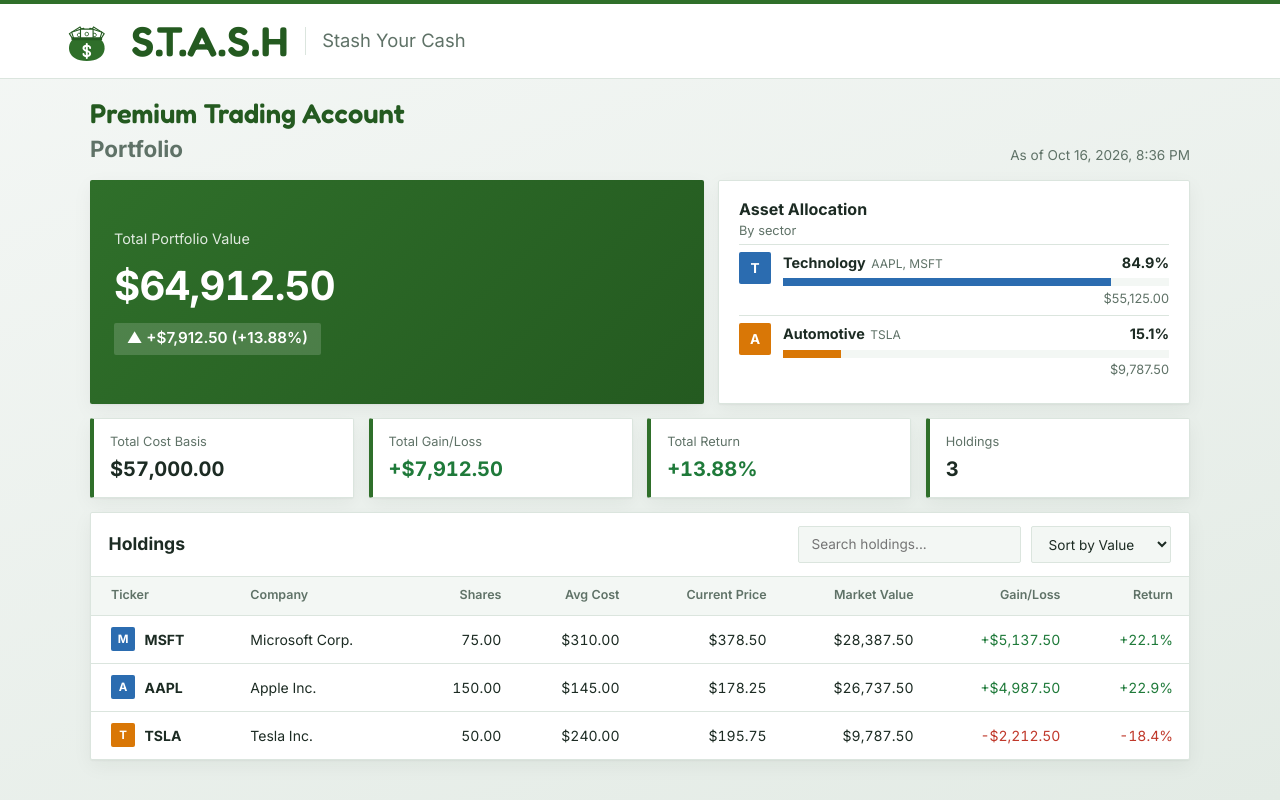
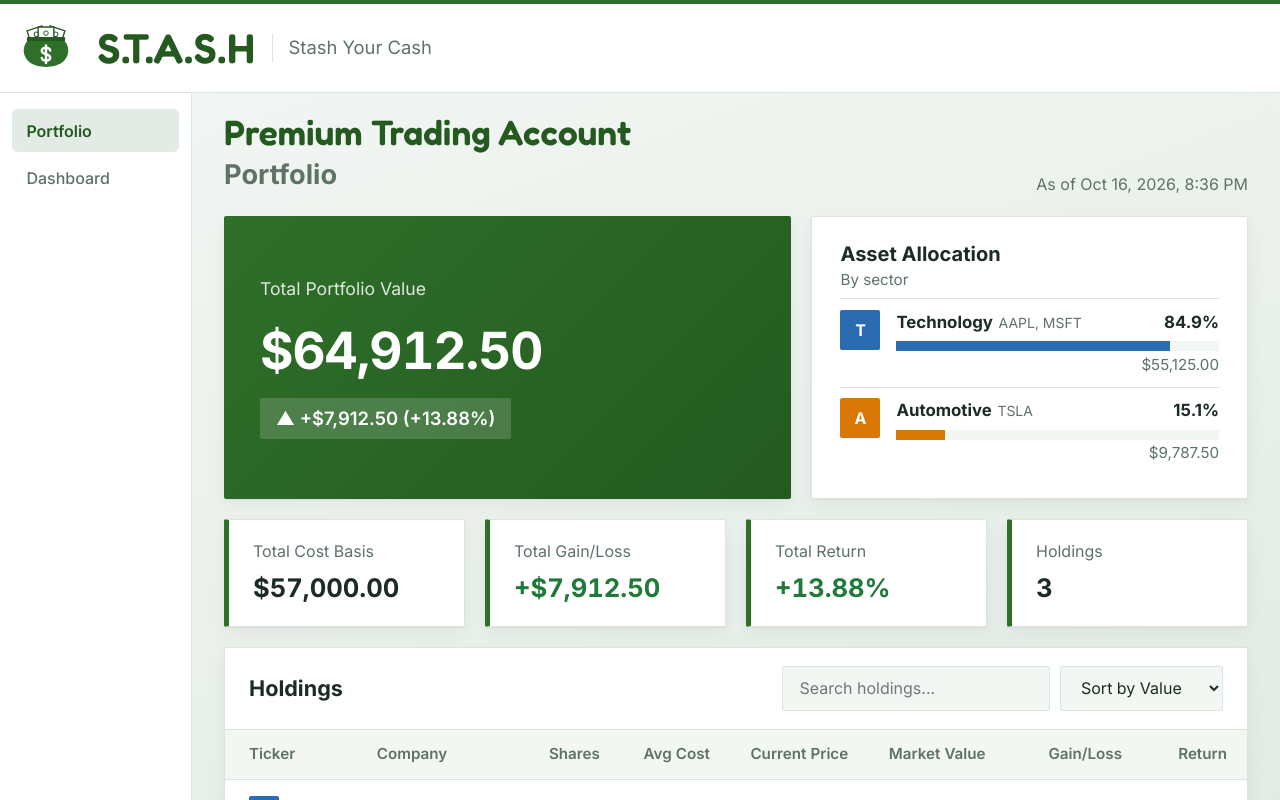
Before and after one commit to ahmedleap/agents-frontend, an Angular app: page /portfolio in a window 1280 px wide. Built offline with nearby package versions, Linux system fonts and the light colour scheme.

Commit message:
left dashboard bar

```diff
--- a/src/app/app.component.html
+++ b/src/app/app.component.html
@@ -3,8 +3,6 @@
     <header class="app-header">
       <svg class="logo" viewBox="0 0 256 256" aria-hidden="true" focusable="false">
         <g fill="#fff" stroke="#245a20" stroke-width="5" stroke-linejoin="round">
-          <g transform="translate(86 100) rotate(-32)"><rect x="-28" y="-22" width="56" height="44"/><circle r="8" fill="none" stroke-width="3.5"/></g>
-          <g transform="translate(170 100) rotate(32)"><rect x="-28" y="-22" width="56" height="44"/><circle r="8" fill="none" stroke-width="3.5"/></g>
           <g transform="translate(94 102) rotate(-18)"><rect x="-28" y="-22" width="56" height="44"/><circle r="8" fill="none" stroke-width="3.5"/></g>
           <g transform="translate(162 102) rotate(18)"><rect x="-28" y="-22" width="56" height="44"/><circle r="8" fill="none" stroke-width="3.5"/></g>
           <g transform="translate(128 98)"><rect x="-28" y="-22" width="56" height="44"/><circle r="8" fill="none" stroke-width="3.5"/></g>
@@ -20,9 +18,17 @@
       <p>{{ subtitle() }}</p>
     </header>
 
-    <main class="app-main">
-      <router-outlet></router-outlet>
-    </main>
+    <div class="app-body">
+      <nav class="app-sidebar" aria-label="Main navigation">
+        @for (item of navItems; track item.path) {
+          <a class="nav-link" [routerLink]="item.path" routerLinkActive="active" ariaCurrentWhenActive="page">{{ item.label }}</a>
+        }
+      </nav>
+
+      <main class="app-main">
+        <router-outlet></router-outlet>
+      </main>
+    </div>
   } @else {
     <div class="loading-state">
       <p>Initializing application...</p>
--- a/src/app/app.component.scss
+++ b/src/app/app.component.scss
@@ -17,16 +17,17 @@
   display: flex;
   align-items: center;
   gap: 1rem;
-  padding: 1rem clamp(1.25rem, 5vw, 4rem);
+  padding: 1rem clamp(1.25rem, 5vw, 4rem) 1rem 1rem;
   background: #fff;
   border-top: 4px solid #2f6f2a;
   border-bottom: 1px solid #dbe5de;
 
   .logo {
     flex: none;
-    width: 3.6rem;
-    height: 3.6rem;
+    width: 4.5rem;
+    height: 4.5rem;
     margin: -0.5rem 0 -0.5rem -0.4rem;
+    transform: translateY(-0.4rem);
   }
 
   h1 {
@@ -45,6 +46,44 @@
     border-left: 1px solid #dbe5de;
     font-size: 1.15rem;
     color: #5f7267;
+  }
+}
+
+.app-body {
+  display: flex;
+  flex: 1;
+  min-height: 0;
+}
+
+.app-sidebar {
+  display: flex;
+  flex-direction: column;
+  flex: none;
+  gap: 0.25rem;
+  width: 12rem;
+  padding: 1rem 0.75rem;
+  background: #fff;
+  border-right: 1px solid #dbe5de;
+
+  .nav-link {
+    padding: 0.6rem 0.9rem;
+    border-radius: 6px;
+    font-size: 1rem;
+    font-weight: 500;
+    color: #5f7267;
+    text-decoration: none;
+    transition: background 0.15s, color 0.15s;
+
+    &:hover {
+      background: #f4f7f5;
+      color: #245a20;
+    }
+
+    &.active {
+      background: #e3ebe5;
+      color: #245a20;
+      font-weight: 600;
+    }
   }
 }
 
@@ -79,5 +118,16 @@
     }
   }
 
+  .app-body { flex-direction: column; }
+
+  .app-sidebar {
+    flex-direction: row;
+    width: auto;
+    padding: 0.5rem 1rem;
+    border-right: 0;
+    border-bottom: 1px solid #dbe5de;
+    overflow-x: auto;
+  }
+
   .app-main { padding: 1rem; }
 }
--- a/src/app/app.component.ts
+++ b/src/app/app.component.ts
@@ -1,5 +1,5 @@
 import { Component, signal } from '@angular/core';
-import { RouterOutlet } from '@angular/router';
+import { RouterLink, RouterLinkActive, RouterOutlet } from '@angular/router';
 import { CommonModule } from '@angular/common';
 
 @Component({
@@ -7,7 +7,7 @@
   templateUrl: './app.component.html',
   styleUrls: ['./app.component.scss'],
   standalone: true,
-  imports: [RouterOutlet, CommonModule],
+  imports: [RouterOutlet, RouterLink, RouterLinkActive, CommonModule],
   host: {
     class: 'app-root'
   }
@@ -16,6 +16,10 @@
   protected readonly title = signal('S.T.A.S.H');
   protected readonly subtitle = signal('Stash Your Cash');
   protected readonly appInitialized = signal(false);
+  protected readonly navItems = [
+    { path: '/portfolio', label: 'Portfolio' },
+    { path: '/dashboard', label: 'Dashboard' }
+  ];
 
   constructor() {
     this.initializeApp();
--- a/src/app/components/portfolio/portfolio.component.scss
+++ b/src/app/components/portfolio/portfolio.component.scss
@@ -18,12 +18,10 @@
 .page {
   flex: 1 0 auto;
   width: 100%;
-  max-width: 1100px;
-  margin: 0 auto;
   padding-bottom: 1.5rem;
   display: grid;
-  align-content: start;
-  gap: 0.9rem;
+  grid-template-rows: auto auto auto 1fr;
+  gap: 1.25rem;
 }
 
 .card {
@@ -44,60 +42,60 @@
 
   h2 {
     font-family: 'Fredoka', 'Baloo 2', sans-serif;
-    font-size: 1.7rem;
+    font-size: 2.2rem;
     font-weight: 600;
     line-height: 1.1;
     color: var(--pf-green-dark);
   }
-  p, .asof { font-size: 0.85rem; color: var(--pf-muted); }
-  p { margin-top: 0.2rem; font-size: 1.4rem; font-weight: 700; }
+  p, .asof { font-size: 1rem; color: var(--pf-muted); }
+  p { margin-top: 0.2rem; font-size: 1.7rem; font-weight: 700; }
 }
 
 .summary {
   display: grid;
   grid-template-columns: 1.3fr 1fr;
-  gap: 0.9rem;
+  gap: 1.25rem;
 }
 
 .hero {
-  padding: 1.25rem 1.5rem;
+  padding: 2rem 2.25rem;
   display: flex;
   flex-direction: column;
   justify-content: center;
-  gap: 0.4rem;
+  gap: 0.6rem;
   color: #fff;
   border: 0;
   background: linear-gradient(135deg, var(--pf-green) 0%, var(--pf-green-dark) 100%);
 
-  .label { font-size: 0.9rem; opacity: 0.85; }
+  .label { font-size: 1.1rem; opacity: 0.85; }
   .value {
-    font-size: clamp(1.8rem, 3.4vw, 2.5rem);
+    font-size: clamp(2.2rem, 4vw, 3.5rem);
     font-weight: 700;
     letter-spacing: -0.02em;
     font-variant-numeric: tabular-nums;
   }
   .change {
     align-self: flex-start;
-    padding: 0.3rem 0.8rem;
+    padding: 0.4rem 1rem;
     border-radius: 2px;
     background: rgba(255, 255, 255, 0.16);
     font-weight: 600;
-    font-size: 0.95rem;
+    font-size: 1.15rem;
   }
 }
 
 .alloc {
-  padding: 1rem 1.25rem;
+  padding: 1.4rem 1.75rem;
 
-  h3 { font-size: 1rem; }
-  .sub { font-size: 0.8rem; color: var(--pf-muted); margin-bottom: 0.25rem; }
+  h3 { font-size: 1.25rem; }
+  .sub { font-size: 0.95rem; color: var(--pf-muted); margin-bottom: 0.4rem; }
 }
 
 .alloc-row {
   display: flex;
-  gap: 0.75rem;
+  gap: 1rem;
   align-items: flex-start;
-  padding: 0.45rem 0;
+  padding: 0.65rem 0;
   border-top: 1px solid var(--pf-border);
 }
 
@@ -106,8 +104,8 @@
 .alloc-top {
   display: flex;
   justify-content: space-between;
-  margin-bottom: 0.3rem;
-  font-size: 0.9rem;
+  margin-bottom: 0.4rem;
+  font-size: 1.05rem;
 
   small { color: var(--pf-muted); margin-left: 0.35rem; }
 }
@@ -117,41 +115,41 @@
   margin-top: 0.15rem;
   text-align: right;
   color: var(--pf-muted);
-  font-size: 0.8rem;
+  font-size: 0.95rem;
 }
 
-.track { height: 8px; border-radius: 0; background: var(--pf-inset); overflow: hidden; }
+.track { height: 10px; border-radius: 0; background: var(--pf-inset); overflow: hidden; }
 .fill { height: 100%; border-radius: 0; }
 
 .badge {
   flex: none;
   display: grid;
   place-items: center;
-  width: 32px;
-  height: 32px;
+  width: 40px;
+  height: 40px;
   border-radius: 2px;
   color: #fff;
   font-weight: 700;
-  font-size: 0.85rem;
+  font-size: 1rem;
 
-  &.small { width: 24px; height: 24px; font-size: 0.72rem; }
+  &.small { width: 30px; height: 30px; font-size: 0.85rem; }
 }
 
 .stats {
   display: grid;
-  grid-template-columns: repeat(auto-fit, minmax(200px, 1fr));
-  gap: 0.9rem;
+  grid-template-columns: repeat(auto-fit, minmax(220px, 1fr));
+  gap: 1.25rem;
 }
 
 .stat {
-  padding: 0.8rem 1rem;
+  padding: 1.2rem 1.5rem;
   display: flex;
   flex-direction: column;
-  gap: 0.2rem;
-  border-left: 4px solid var(--pf-green);
+  gap: 0.35rem;
+  border-left: 5px solid var(--pf-green);
 
-  .stat-label { font-size: 0.8rem; color: var(--pf-muted); }
-  strong { font-size: 1.25rem; font-variant-numeric: tabular-nums; }
+  .stat-label { font-size: 1rem; color: var(--pf-muted); }
+  strong { font-size: 1.6rem; font-variant-numeric: tabular-nums; }
 }
 
 .gain { color: var(--pf-gain); }
@@ -165,9 +163,9 @@
   align-items: center;
   flex-wrap: wrap;
   gap: 0.75rem;
-  padding: 0.8rem 1.1rem;
+  padding: 1.1rem 1.5rem;
 
-  h3 { font-size: 1.1rem; }
+  h3 { font-size: 1.35rem; }
 }
 
 .controls {
@@ -175,13 +173,13 @@
   gap: 0.6rem;
 
   input, select {
-    padding: 0.45rem 0.8rem;
+    padding: 0.6rem 1rem;
     border: 1px solid var(--pf-border);
     border-radius: 2px;
     background: var(--pf-inset);
     color: var(--pf-text);
     font: inherit;
-    font-size: 0.85rem;
+    font-size: 1rem;
 
     &:focus-visible { outline: 2px solid var(--pf-green); outline-offset: 1px; }
   }
@@ -193,15 +191,15 @@
   width: 100%;
   min-width: 720px;
   border-collapse: collapse;
-  font-size: 0.875rem;
+  font-size: 1.05rem;
   font-variant-numeric: tabular-nums;
 }
 
 th {
-  padding: 0.6rem 1rem;
+  padding: 0.85rem 1.25rem;
   text-align: right;
   font-weight: 600;
-  font-size: 0.78rem;
+  font-size: 0.95rem;
   color: var(--pf-muted);
   background: var(--pf-inset);
   border-top: 1px solid var(--pf-border);
@@ -209,12 +207,12 @@
 }
 
 td {
-  padding: 0.7rem 1rem;
+  padding: 1rem 1.25rem;
   text-align: right;
   border-bottom: 1px solid var(--pf-border);
 }
 
-th:first-child, td:first-child { text-align: left; padding-left: 1.25rem; }
+th:first-child, td:first-child { text-align: left; padding-left: 1.5rem; }
 th:nth-child(2), td:nth-child(2) { text-align: left; }
 tbody tr:last-child td { border-bottom: 0; }
 tbody tr:hover { background: var(--pf-inset); }
```
